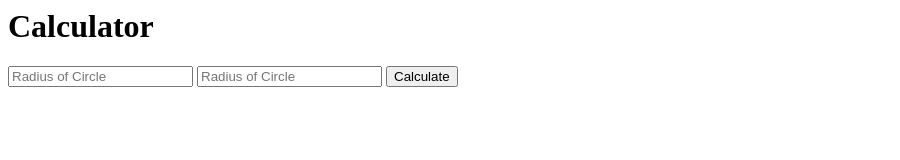
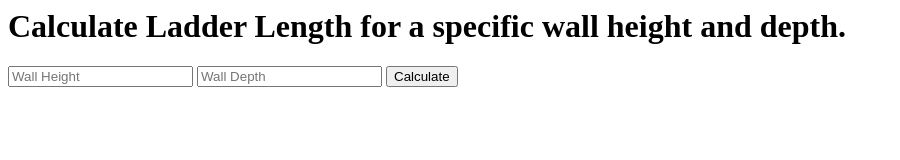
Before and after one commit to kealiiballao/ladder, a website: page index.html in a window 1280 px wide. Shown: the whole page, without its empty margins (0-900 px from the left). Drawn offline with Linux system fonts and the light colour scheme.

Commit message:
Update index.html
changed placeholdertext

```diff
--- a/index.html
+++ b/index.html
@@ -5,11 +5,11 @@
   </head>
   <body>
 
-    <h1>Calculator</h1>
+    <h1>Calculate Ladder Length for a specific wall height and depth.</h1>
 
     <form action="/" method="post">
-      <input type="text" name="height" placeholder="Radius of Circle">
-      <input type="text" name="depth" placeholder="Radius of Circle">
+      <input type="text" name="height" placeholder="Wall Height">
+      <input type="text" name="depth" placeholder="Wall Depth">
       <button type="submit" name="submit">Calculate</button>
     </form>
 
```
